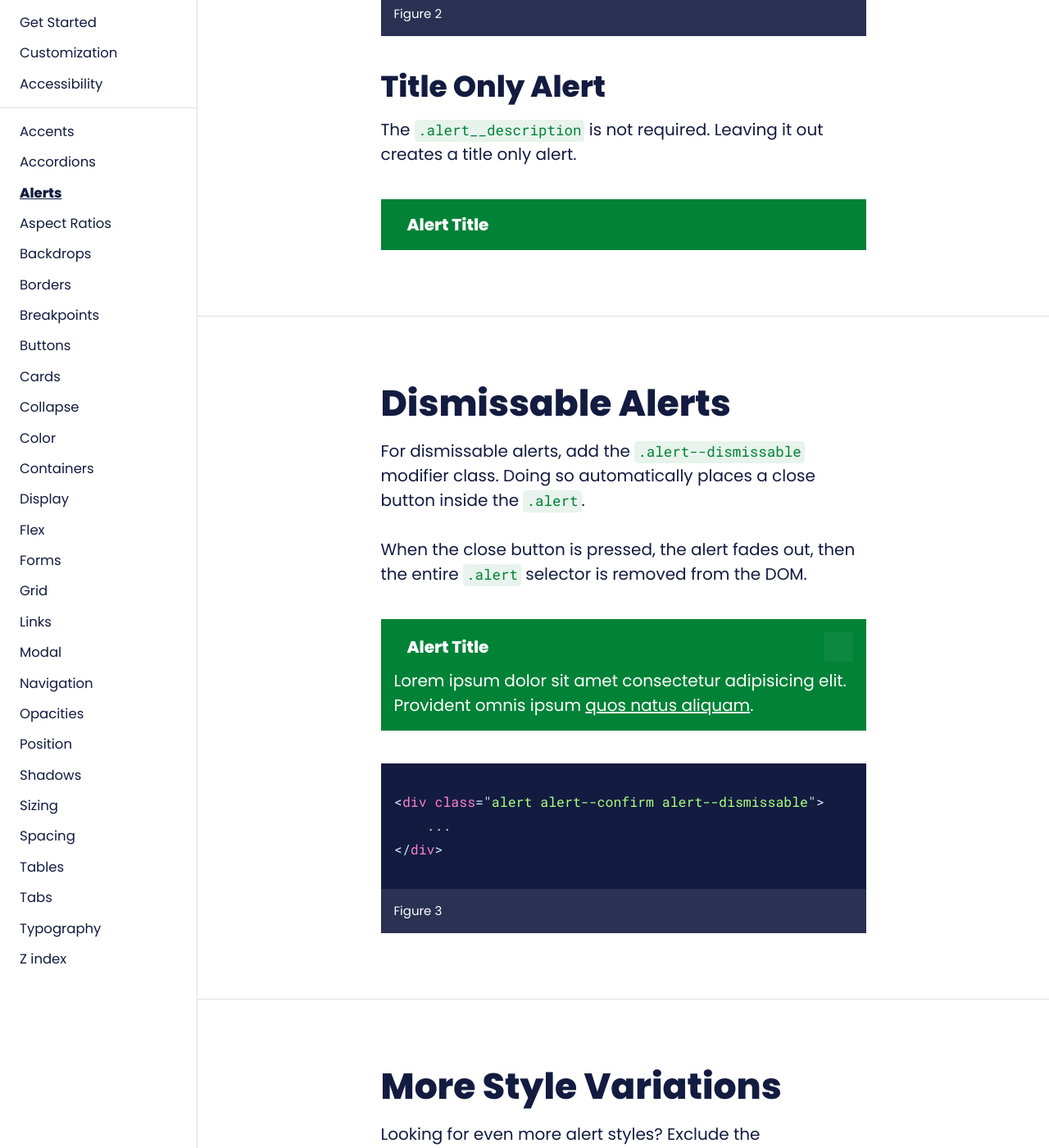
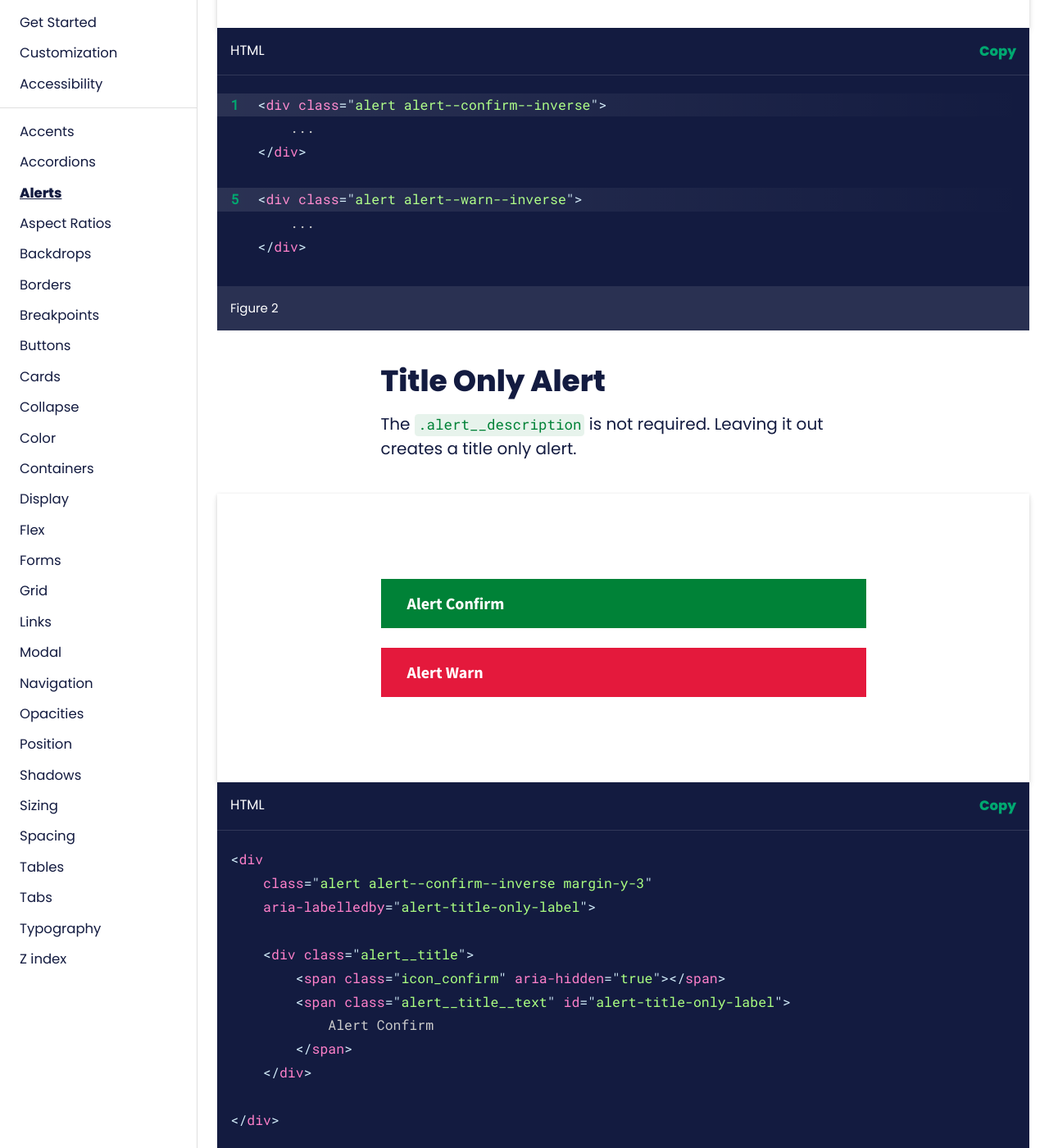
Before and after one commit to cavidano/natura11y-docs, a Jekyll site: the page built from _docs-a-z/alerts.html, in a window 1280 px wide and 1400 px high, scrolled down 4392 px. Shown: the whole window at 82% size. Built offline with Jekyll 4.4.1, drawn with Linux system fonts in a browser that asks for light colours; some of the changed text lies outside the part shown.

Commit message:
updating alerts

```diff
--- a/_docs-a-z/alerts.html
+++ b/_docs-a-z/alerts.html
@@ -14,8 +14,7 @@
 
 <div class="container narrow margin-y-4">
     <p>
-        Alerts help draw attention to brief confirmation or warning messages—or any other important
-        information—that shouldn't be overlooked while your visitor scans the page.
+        Alerts help draw attention to brief confirmation or warning messages—or any other important information—that shouldn't be overlooked while your visitor scans the page.
     </p>
 </div>
 <!-- .container -->
@@ -25,8 +24,7 @@
     When modifying alert colors, be sure to check that your colors meet a sufficient <a href="#1">contrast ratio</a>.
 </p>
 <p>
-    Never rely on color alone to convey meaning. Include a visual icon in alerts for those who
-    experience colors differently.
+    Never rely on color alone to convey meaning. Include a visual icon in alerts for those who experience colors differently.
 </p>
 <p>
     Include an <a href="#1"><em>alert role</em></a> for assistive technology.
@@ -40,33 +38,34 @@
 <div class="container narrow margin-y-4">
     <h2>Confirm and Warn</h2>
     <p>
-        The Natura11y provides two types of alerts:
-        <strong>Confirm</strong> implied with <em>green</em>, and
-        <strong>Warn</strong> implied with <em>red</em>.
+        The Natura11y provides two types of alerts: <strong>Confirm</strong> implied with <em>green</em>, and <strong>Warn</strong> implied with <em>red</em>.
     </p>
     <p>
-        Every instance of an alert should include an icon to help convey meaning. Across the Framework <a href="{{ site.url }}/icons">Natura11y Icons</a>, our open-source icon library, is used
-        for all icons.
+        Every instance of an alert should include an icon to help convey meaning. Across the Framework <a href="{{ site.url }}/icons">Natura11y Icons</a>, our open-source icon library, is used for all icons.
     </p>
 </div>
 <!-- .container -->
 
-<figure class="container narrow margin-y-4">
+<figure class="container medium margin-y-4">
+    <div class="example">
+        <div class="padding-y-5 box-shadow-1" {{ site.example-custom-properties }}>
+
+            <div class="container narrow">
 
                 <div
                     class="alert alert--confirm margin-y-3"
-        aria-labelledby="alert-example-01-label"
-        aria-describedby="alert-example-01-desc"
+                    aria-labelledby="alert-example-confirm-label"
+                    aria-describedby="alert-example-confirm-description"
                     role="alertdialog">
 
                     <div class="alert__title">
                         <span class="icon_confirm" aria-hidden="true"></span>
-            <span class="alert__title__text" id="alert-example-01-label">
+                        <span class="alert__title__text" id="alert-example-confirm-label">
                             Alert Title
                         </span>
                     </div>
 
-        <div class="alert__description" id="alert-example-01-desc">
+                    <div class="alert__description" id="alert-example-confirm-description">
                         <p>
                             Lorem ipsum dolor sit amet consectetur adipisicing elit. Provident omnis ipsum
                             <a href="#1">quos natus aliquam</a>.
@@ -77,18 +76,18 @@
 
                 <div
                     class="alert alert--warn margin-y-3"
-        aria-labelledby="alert-example-02-label"
-        aria-describedby="alert-example-02-desc"
+                    aria-labelledby="alert-example-warn-label"
+                    aria-describedby="alert-example-warn-description"
                     role="alertdialog">
 
                     <div class="alert__title">
                         <span class="icon_warn" aria-hidden="true"></span>
-            <span class="alert__title__text" id="alert-example-02-label">
+                        <span class="alert__title__text" id="alert-example-warn-label">
                             Alert Title
                         </span>
                     </div>
 
-        <div class="alert__description" id="alert-example-02-desc">
+                    <div class="alert__description" id="alert-example-warn-description">
                         <p>
                             Lorem ipsum dolor sit amet consectetur adipisicing elit. Provident omnis ipsum
                             <a href="#1">quos natus aliquam</a>.
@@ -97,15 +96,15 @@
 
                 </div>
 
-</figure>
+            </div>
 
-<figure class="container medium margin-y-4">
-    <pre data-line="2,3,4,5,7,8,9,10,11,12, 14,15,16,17,18,19">
+        </div>
+        <pre data-line="2,3,4,5,7,8,9,10,11,12,14,15,16,17,18,19">
             <code class="language-html">
                 &lt;div
                     class="alert alert--confirm"
                     aria-labelledby="alert-example-label"
-                aria-describedby="alert-example-desc"
+                    aria-describedby="alert-example-description"
                     role="alertdialog"&gt;
 
                     &lt;div class="alert__title"&gt;
@@ -115,7 +114,7 @@
                         &lt;/span&gt;
                     &lt;/div&gt;
 
-                &lt;div class="alert__description" id="alert-example-desc"&gt;
+                    &lt;div class="alert__description" id="alert-example-description"&gt;
                         &lt;p&gt;
                             Lorem ipsum dolor sit amet consectetur adipisicing elit. Provident omnis ipsum
                             &lt;a href="#1"&gt;quos natus aliquam&lt;/a&gt;.
@@ -125,6 +124,7 @@
                 &lt;/div&gt;
             </code>
     </pre>
+    </div>
     <figcaption>
         <p>Figure 1</p>
     </figcaption>
@@ -202,22 +202,26 @@
 </div>
 <!-- .container -->
 
-<figure class="container narrow margin-y-4">
+<figure class="container medium margin-y-4">
+    <div class="example">
+        <div class="padding-y-5 box-shadow-1" {{ site.example-custom-properties }}>
+
+            <div class="container narrow">
 
                 <div
                     class="alert alert--confirm alert--confirm--inverse margin-y-3"
-        aria-labelledby="alert-example-03-label"
-        aria-describedby="alert-example-03-desc"
+                    aria-labelledby="alert-example-confirm-inverse-label"
+                    aria-describedby="alert-example-confirm-inverse-description"
                     role="alertdialog">
 
                     <div class="alert__title">
                         <span class="icon_confirm" aria-hidden="true"></span>
-            <span class="alert__title__text" id="alert-example-03-label">
+                        <span class="alert__title__text" id="alert-example-confirm-inverse-label">
                             Alert Title
                         </span>
                     </div>
 
-        <div class="alert__description" id="alert-example-03-desc">
+                    <div class="alert__description" id="alert-example-confirm-inverse-description">
                         <p>
                             Lorem ipsum dolor sit amet consectetur adipisicing elit. Provident omnis ipsum
                             <a href="#1">quos natus aliquam</a>.
@@ -227,19 +231,19 @@
                 </div>
 
                 <div
-        class="alert alert--confirm alert--warn--inverse margin-y-3"
-        aria-labelledby="alert-example-04-label"
-        aria-describedby="alert-example-04-desc"
+                    class="alert alert--warn--inverse margin-y-3"
+                    aria-labelledby="alert-example-warn-inverse-label"
+                    aria-describedby="alert-example-warn-inverse-description"
                     role="alertdialog">
 
                     <div class="alert__title">
-            <span class="icon_confirm" aria-hidden="true"></span>
-            <span class="alert__title__text" id="alert-example-04-label">
+                        <span class="icon_warn" aria-hidden="true"></span>
+                        <span class="alert__title__text" id="alert-example-warn-inverse-label">
                             Alert Title
                         </span>
                     </div>
 
-        <div class="alert__description" id="alert-example-04-desc">
+                    <div class="alert__description" id="alert-example-warn-inverse-description">
                         <p>
                             Lorem ipsum dolor sit amet consectetur adipisicing elit. Provident omnis ipsum
                             <a href="#1">quos natus aliquam</a>.
@@ -248,10 +252,10 @@
 
                 </div>
 
-</figure>
+            </div>
 
-<figure class="container narrow margin-y-4">
-    <pre class="hide-toolbar">
+        </div>
+        <pre data-line="1,5">
             <code class="language-html">
                 &lt;div class="alert alert--confirm--inverse"&gt;
                     ...
@@ -262,6 +266,7 @@
                 &lt;/div&gt;
             </code>
         </pre>
+    </div>
     <figcaption>
         <p>Figure 2</p>
     </figcaption>
@@ -275,18 +280,62 @@
 </div>
 <!-- .container -->
 
-<figure class="container narrow margin-y-4">
+<figure class="container medium margin-y-4">
+    <div class="example">
+        <div class="padding-y-5 box-shadow-1" {{ site.example-custom-properties }}>
+
+            <div class="container narrow">
+
                 <div
                     class="alert alert--confirm--inverse margin-y-3"
-        aria-labelledby="alert-title-only-label">
+                    aria-labelledby="alert-example-confirm-title-only-label">
 
                     <div class="alert__title">
                         <span class="icon_confirm" aria-hidden="true"></span>
-            <span class="alert__title__text" id="alert-title-only-label">
-                Alert Title
+                        <span class="alert__title__text" id="alert-example-confirm-title-only-label">
+                            Alert Confirm
                         </span>
                     </div>
                 </div>
+
+                <div
+                    class="alert alert--warn--inverse margin-y-3"
+                    aria-labelledby="alert-example-title-only-warn-label"
+                    aria-describedby="alert-example-04-desc"
+                    role="alertdialog">
+
+                    <div class="alert__title">
+                        <span class="icon_warn" aria-hidden="true"></span>
+                        <span class="alert__title__text" id="alert-example-title-only-warn-label">
+                            Alert Warn
+                        </span>
+                    </div>
+
+                </div>
+
+            </div>
+
+        </div>
+        <pre>
+            <code class="language-html">
+                &lt;div
+                    class="alert alert--confirm--inverse margin-y-3"
+                    aria-labelledby="alert-title-only-label"&gt;
+
+                    &lt;div class="alert__title"&gt;
+                        &lt;span class="icon_confirm" aria-hidden="true"&gt;&lt;/span&gt;
+                        &lt;span class="alert__title__text" id="alert-title-only-label"&gt;
+                            Alert Confirm
+                        &lt;/span&gt;
+                    &lt;/div&gt;
+
+                &lt;/div&gt;
+            </code>
+        </pre>
+    </div>
+    <figcaption>
+        <p>Figure 3</p>
+    </figcaption>
 </figure>
 
 <hr class="section-start" id="dismissableAlerts">
@@ -303,21 +352,26 @@
 </div>
 <!-- .container -->
 
-<figure class="container narrow margin-y-4">
+<figure class="container medium margin-y-4">
+    <div class="example">
+        <div class="padding-y-5 box-shadow-1" {{ site.example-custom-properties }}>
+
+            <div class="container narrow">
+
                 <div
-        class="alert alert--confirm--inverse alert--dismissable margin-y-3"
-        aria-labelledby="alert-example-05-label"
-        aria-describedby="alert-example-05-desc"
+                    class="alert alert--confirm alert--dismissable margin-y-3"
+                    aria-labelledby="alert-example-dismissable-confirm-label"
+                    aria-describedby="alert-example-dismissable-confirm-description"
                     role="alertdialog">
 
                     <div class="alert__title">
-            <span class="icon_warn" aria-hidden="true"></span>
-            <span class="alert__title__text" id="alert-example-05-label">
+                        <span class="icon_confirm" aria-hidden="true"></span>
+                        <span class="alert__title__text" id="alert-example-dismissable-confirm-label">
                             Alert Title
                         </span>
                     </div>
 
-        <div class="alert__description" id="alert-example-05-desc">
+                    <div class="alert__description" id="alert-example-dismissable-confirm-description">
                         <p>
                             Lorem ipsum dolor sit amet consectetur adipisicing elit. Provident omnis ipsum
                             <a href="#1">quos natus aliquam</a>.
@@ -325,18 +379,42 @@
                     </div>
 
                 </div>
-</figure>
 
-<figure class="container narrow margin-y-4">
-    <pre class="hide-toolbar">
+                <div
+                    class="alert alert--warn alert--dismissable margin-y-3"
+                    aria-labelledby="alert-example-dismissable-warn-label"
+                    aria-describedby="alert-example-dismissable-warn-description"
+                    role="alertdialog">
+
+                    <div class="alert__title">
+                        <span class="icon_warn" aria-hidden="true"></span>
+                        <span class="alert__title__text" id="alert-example-dismissable-warn-label">
+                            Alert Title
+                        </span>
+                    </div>
+
+                    <div class="alert__description" id="alert-example-dismissable-warn-description">
+                        <p>
+                            Lorem ipsum dolor sit amet consectetur adipisicing elit. Provident omnis ipsum
+                            <a href="#1">quos natus aliquam</a>.
+                        </p>
+                    </div>
+
+                </div>
+
+            </div>
+
+        </div>
+        <pre data-line="1">
             <code class="language-html">
                 &lt;div class="alert alert--confirm alert--dismissable"&gt;
                     ...
                 &lt;/div&gt;
             </code>
         </pre>
+    </div>
     <figcaption>
-        <p>Figure 3</p>
+        <p>Figure 4</p>
     </figcaption>
 </figure>
 
--- a/_docs-a-z/color.html
+++ b/_docs-a-z/color.html
@@ -454,14 +454,13 @@
 </div>
 <!-- .container -->
 
-
 <div class="container narrow margin-y-4">
     <h3>Confirm and Warn</h3>
     <p>
         In Figure 1 (above), on lines 11 ans 12, you will find declarations for <em><strong>Confirm</strong></em> and  <em><strong>Warn</strong></em> color values. Natura11y allows you to specify <em>confirm</em> and <em>warn</em> values independently for each theme color.
     </p>
     <p>
-    Consider the following where we have an <a href="#1">alert</a> appear within a dark theme:
+        Consider the following where we have an <a href="#1">alert</a> appear within a dark theme:
     </p>
 </div>
 <!-- .container -->
```
Lines whose indentation alone changed are shown as unchanged.
